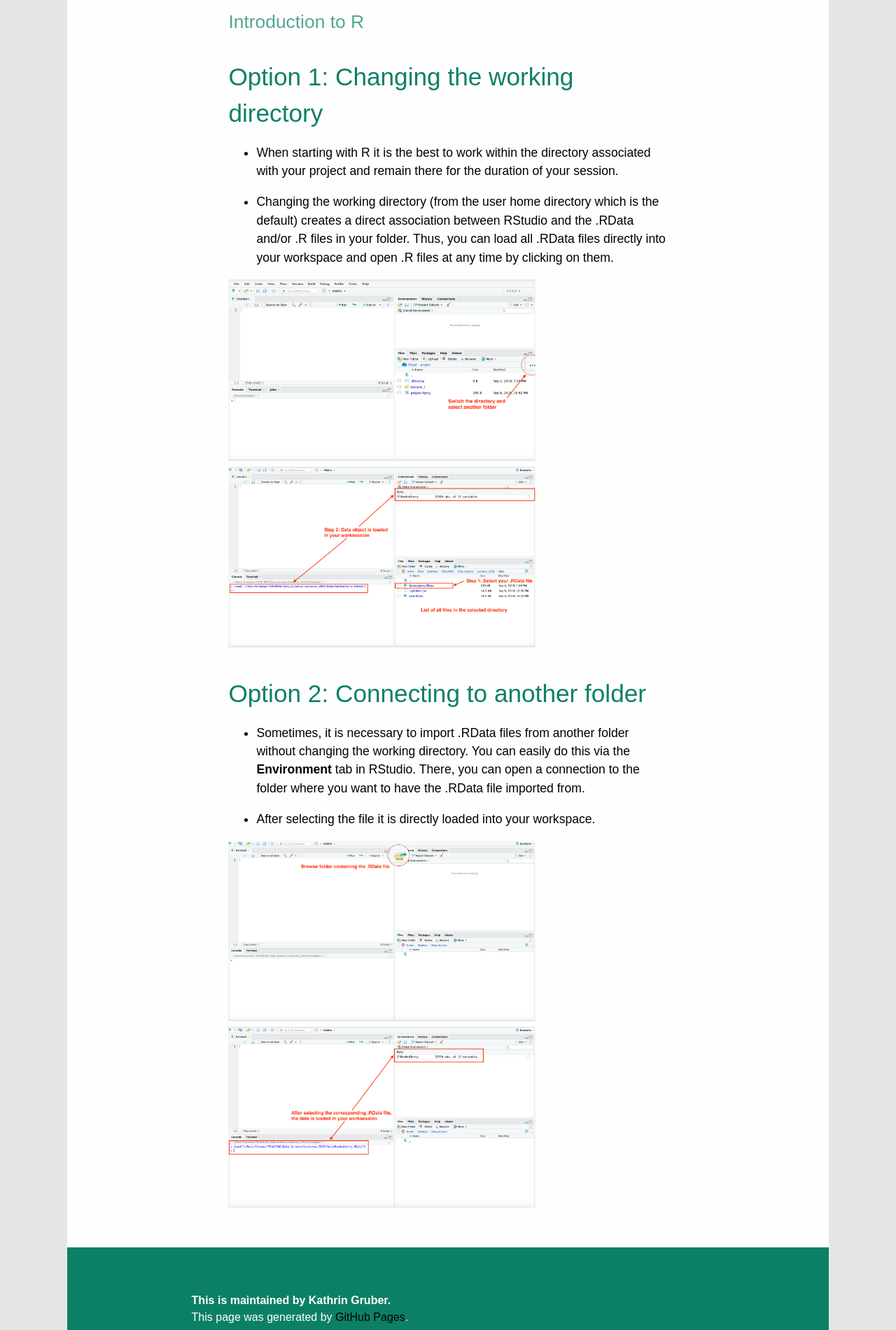
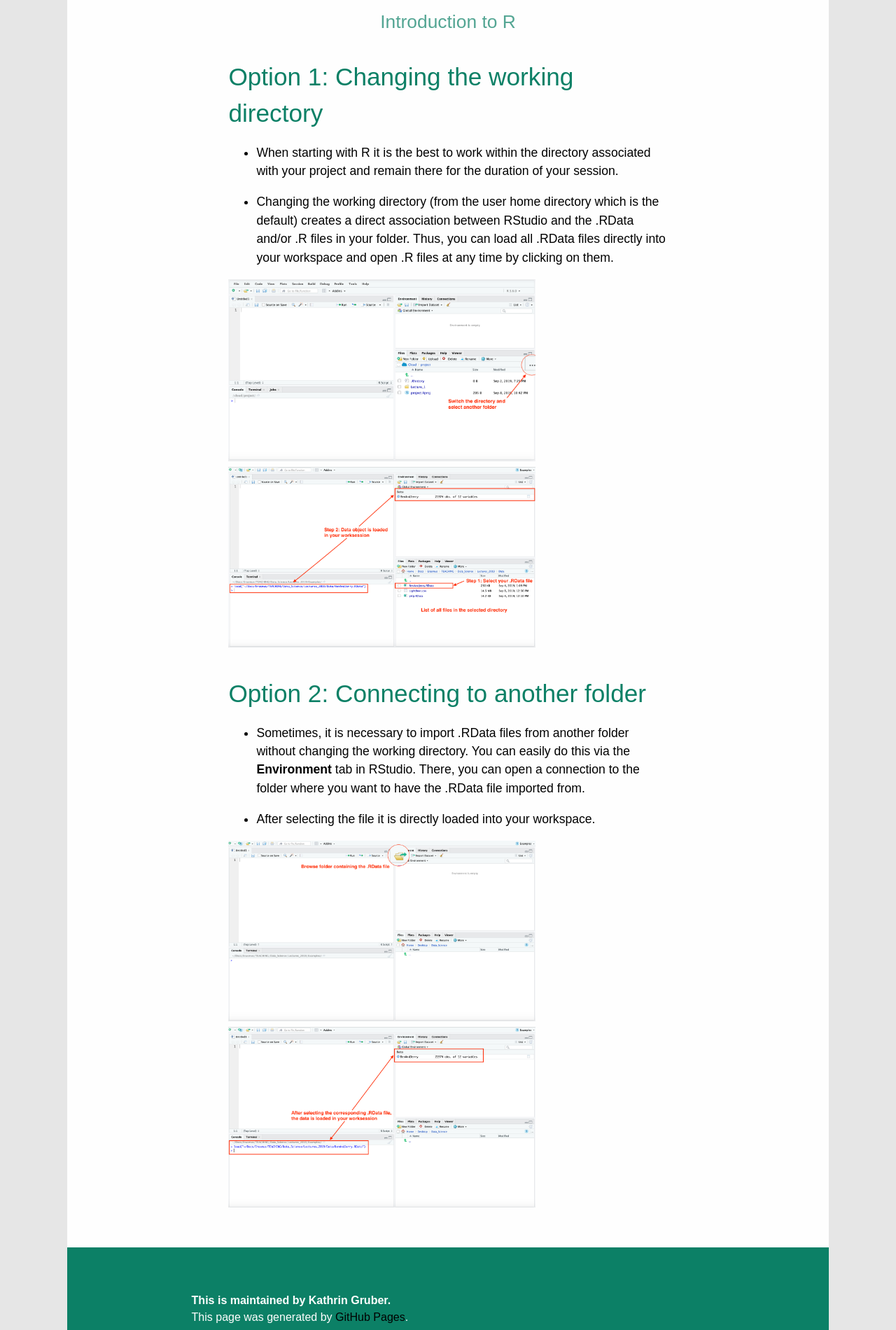
Before and after one commit to jmjvdruten/introductiontoR, a Jekyll site: the page built from Appendix_2_Loading_RData_files.md, in a window 1280 px wide. Shown: the part 1045-2945 px from the top of the page at 70% size. Built offline with Jekyll 4.4.1, drawn with Linux system fonts in a browser that asks for light colours.

Commit message:
Update stylesheet.css

```diff
--- a/stylesheets/stylesheet.css
+++ b/stylesheets/stylesheet.css
@@ -97,7 +97,9 @@ a {
 
 .project-tagline {
   font-weight: 1000;
-  opacity: 0.7; }
+  opacity: 0.7;
+  text-align: center;
+}
 
 .intro-screen {
   color: #010101;
@@ -118,8 +120,7 @@ a {
 }
 .center {
   margin: auto;
-  width: 50%
-  text-align: center;
+  width: 50%;
 }
 
 .content {
```
